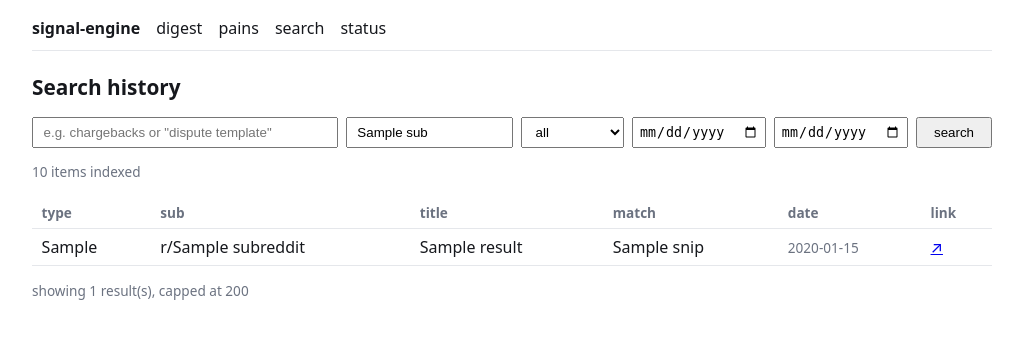
After one commit to 10xdev4u-alt/signal-engine, a FastAPI app: template signal_engine/web/templates/search.html in a window 1280 px wide. The commit adds this page. Shown: the top 339 px of the page, without its empty margins (128-1151 px from the left). Run offline with FastAPI, Linux system fonts and the light colour scheme; the template is opened without the code that fills it: most values are stand-ins (such as "Sample title", 1, 10 or a date in 2020).

Commit message:
feat: add full text search page with filters
FTS5 MATCH over indexed posts and comments; sanitizer
quotes every term and adds prefix stars so chargeback
matches chargebacks despite no stemming; subreddit, type
and date filters via neutral predicates (no dynamic SQL);
title column plus mark-highlighted snippets; malformed
queries can never 500. Seeding goes through the store API.

Co-authored-by: the-ai-developer <88466089+the-ai-developer@users.noreply.github.com>

```diff
--- a/signal_engine/web/app.py
+++ b/signal_engine/web/app.py
@@ -2,6 +2,7 @@
 
 from __future__ import annotations
 
+import re
 from pathlib import Path
 
 from fastapi import APIRouter, FastAPI, HTTPException, Request
@@ -9,6 +10,16 @@ from fastapi.responses import HTMLResponse, RedirectResponse
 from fastapi.templating import Jinja2Templates
 
 TEMPLATES_DIR = Path(__file__).parent / "templates"
+
+
+def sanitize_fts_query(raw: str) -> str:
+    """Build a safe FTS5 MATCH expression: every term becomes a quoted phrase."""
+    terms: list[str] = []
+    for quoted, bare in re.findall(r'"([^"]+)"|(\S+)', raw):
+        phrase = (quoted or bare).replace('"', " ").strip()
+        if phrase:
+            terms.append(f'"{phrase}"*')
+    return " ".join(terms)
 
 
 def _db():
@@ -88,6 +99,59 @@ def create_app() -> FastAPI:
             {"subreddit": subreddit, "snapshots": [dict(s) for s in snapshots]},
         )
 
+    @router.get("/search", response_class=HTMLResponse)
+    def search(
+        request: Request,
+        q: str = "",
+        sub: str = "",
+        type: str = "",  # noqa: A002 - matches the query-string name
+        frm: str = "",
+        to: str = "",
+    ):
+        conn = _db()
+        results: list[dict] = []
+        match_expr = sanitize_fts_query(q)
+        if match_expr:
+            to_inclusive = f"{to}~" if to else ""
+            type_filter = type if type in ("post", "comment") else ""
+            sql = (
+                "SELECT ref_type, ref_id, subreddit, permalink, created_utc, title,"
+                " snippet(search_index, 4, '<mark>', '</mark>', '…', 14) AS snip"
+                " FROM search_index WHERE search_index MATCH ?"
+                " AND (? = '' OR subreddit = ?)"
+                " AND (? = '' OR ref_type = ?)"
+                " AND (? = '' OR created_utc >= ?)"
+                " AND (? = '' OR created_utc <= ?)"
+                " ORDER BY created_utc DESC LIMIT 200"
+            )
+            params = [match_expr]
+            params.append(sub)
+            params.append(sub)
+            params.append(type_filter)
+            params.append(type_filter)
+            params.append(frm)
+            params.append(frm)
+            params.append(to)
+            params.append(to_inclusive)
+            rows = conn.execute(sql, params)
+            results = [dict(r) for r in rows]
+        indexed = conn.execute(
+            "SELECT COUNT(*) AS c FROM search_index"
+        ).fetchone()["c"]
+        return templates.TemplateResponse(
+            request,
+            "search.html",
+            {
+                "q": q,
+                "sub": sub,
+                "type": type_filter if match_expr else type,
+                "frm": frm,
+                "to": to,
+                "results": results,
+                "indexed": indexed,
+            },
+        )
+
     @router.get("/status", response_class=HTMLResponse)
     def status(request: Request):
         conn = _db()
--- a/signal_engine/web/templates/base.html
+++ b/signal_engine/web/templates/base.html
@@ -27,6 +27,7 @@
   <strong>signal-engine</strong>
   <a href="/digest">digest</a>
   <a href="/pains">pains</a>
+  <a href="/search">search</a>
   <a href="/status">status</a>
 </nav>
 {% block content %}{% endblock %}
--- /dev/null
+++ b/signal_engine/web/templates/search.html
@@ -0,0 +1,38 @@
+{% extends "base.html" %}
+{% block title %}Search — Signal Engine{% endblock %}
+{% block content %}
+<h1>Search history</h1>
+<form method="get" action="/search" style="display:flex; gap:.5rem; flex-wrap:wrap; margin: .8rem 0;">
+  <input type="text" name="q" value="{{ q }}" placeholder='e.g. chargebacks or "dispute template"' style="flex:1; min-width:14rem; padding:.35rem .6rem;">
+  <input type="text" name="sub" value="{{ sub }}" placeholder="subreddit" style="width:9rem; padding:.35rem .6rem;">
+  <select name="type" style="padding:.35rem .6rem;">
+    <option value="">all</option>
+    <option value="post" {% if type == 'post' %}selected{% endif %}>posts</option>
+    <option value="comment" {% if type == 'comment' %}selected{% endif %}>comments</option>
+  </select>
+  <input type="date" name="frm" value="{{ frm }}" style="padding:.3rem;">
+  <input type="date" name="to" value="{{ to }}" style="padding:.3rem;">
+  <button type="submit" style="padding:.35rem 1rem;">search</button>
+</form>
+<p class="muted">{{ indexed }} items indexed</p>
+{% if results %}
+<table>
+  <tr><th>type</th><th>sub</th><th>title</th><th>match</th><th>date</th><th>link</th></tr>
+  {% for r in results %}
+  <tr>
+    <td>{{ r.ref_type }}</td>
+    <td>r/{{ r.subreddit }}</td>
+    <td>{{ r.title }}</td>
+    <td>{{ r.snip | safe }}</td>
+    <td class="muted">{{ r.created_utc[:10] }}</td>
+    <td><a href="{{ r.permalink }}" rel="noreferrer">↗</a></td>
+  </tr>
+  {% endfor %}
+</table>
+<p class="muted">showing {{ results | length }} result(s), capped at 200</p>
+{% elif q %}
+<p class="empty">No matches for this query.</p>
+{% else %}
+<p class="empty">Type a query above — supports "exact phrases" and multiple terms (AND).</p>
+{% endif %}
+{% endblock %}
```
Also changed, not shown: tests/conftest.py (added, +26 -0 lines), tests/fixtures/malformed_queries.txt (added, +7 -0 lines), tests/test_search.py (added, +97 -0 lines).
